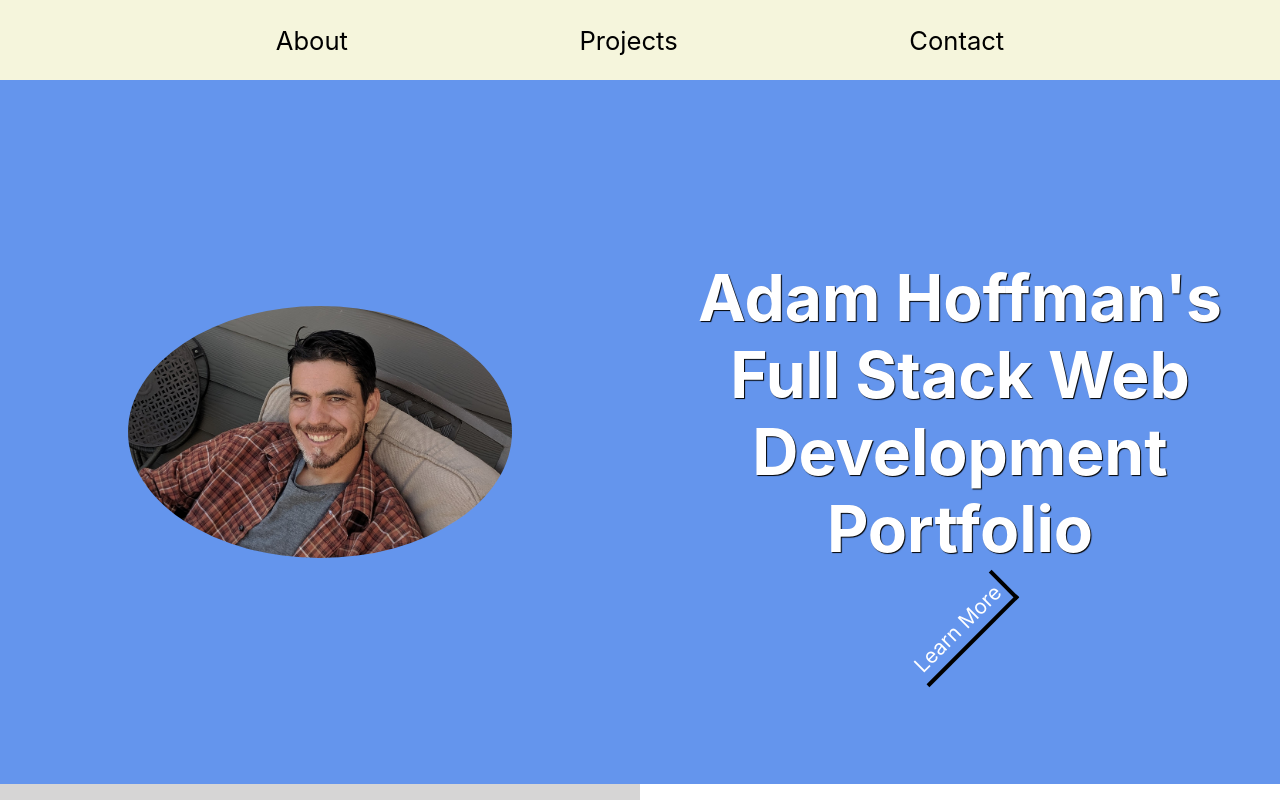
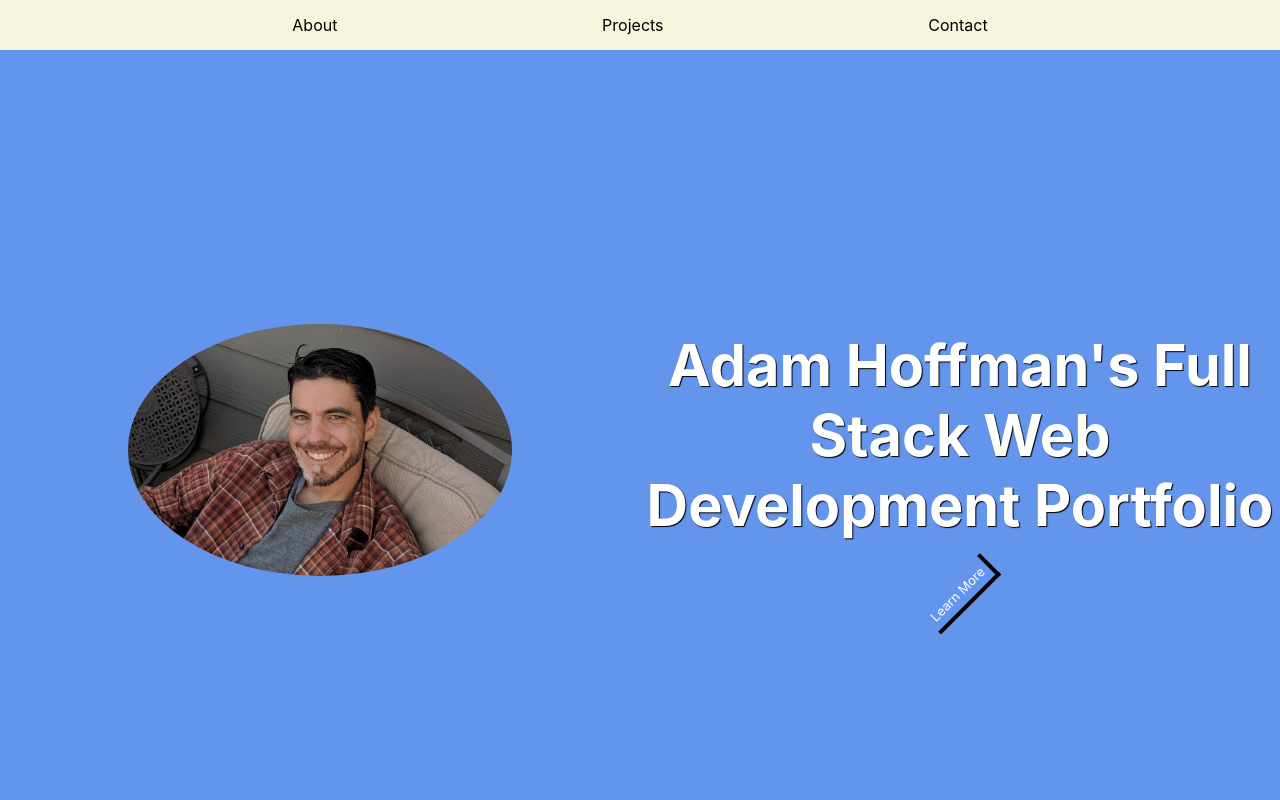
Before and after one commit to AdamHoffma/Portfolio-II, a React (Create React App) app in the folder client/: page / in a window 1280 px wide. Shown: the top 800 px of the page. Built offline with nearby package versions, Linux system fonts and the light colour scheme.

Commit message:
fixed font on intro

```diff
--- a/client/src/App.css
+++ b/client/src/App.css
@@ -1,5 +1,10 @@
+html {
+  font-size: 62.5%;
+}
+
 .App {
   text-align: center;
+
 }
 
 .App-logo {
@@ -55,11 +60,12 @@
   color: black;
   text-decoration: none;
   font-size: 1.6rem;
+  padding: 12px
 }
 
 .intro {
   width: 100%;
-  height: 44rem;
+  height: 100vh;
   background-color: cornflowerblue;
 }
 
@@ -86,7 +92,7 @@
 }
 
 .h1 {
-  font-size: 4rem;
+  font-size: 4.5vw;
   color: white;
   text-shadow: 1px 1px 1px black;
 }
```
